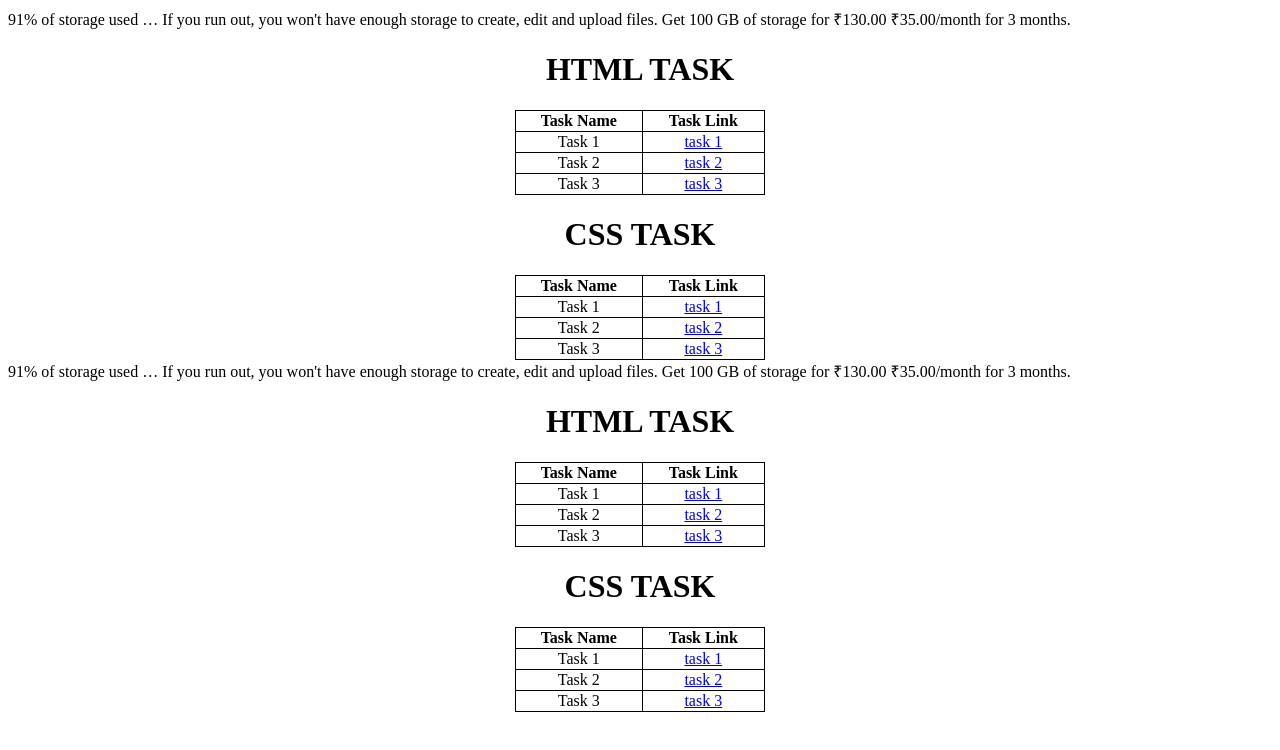
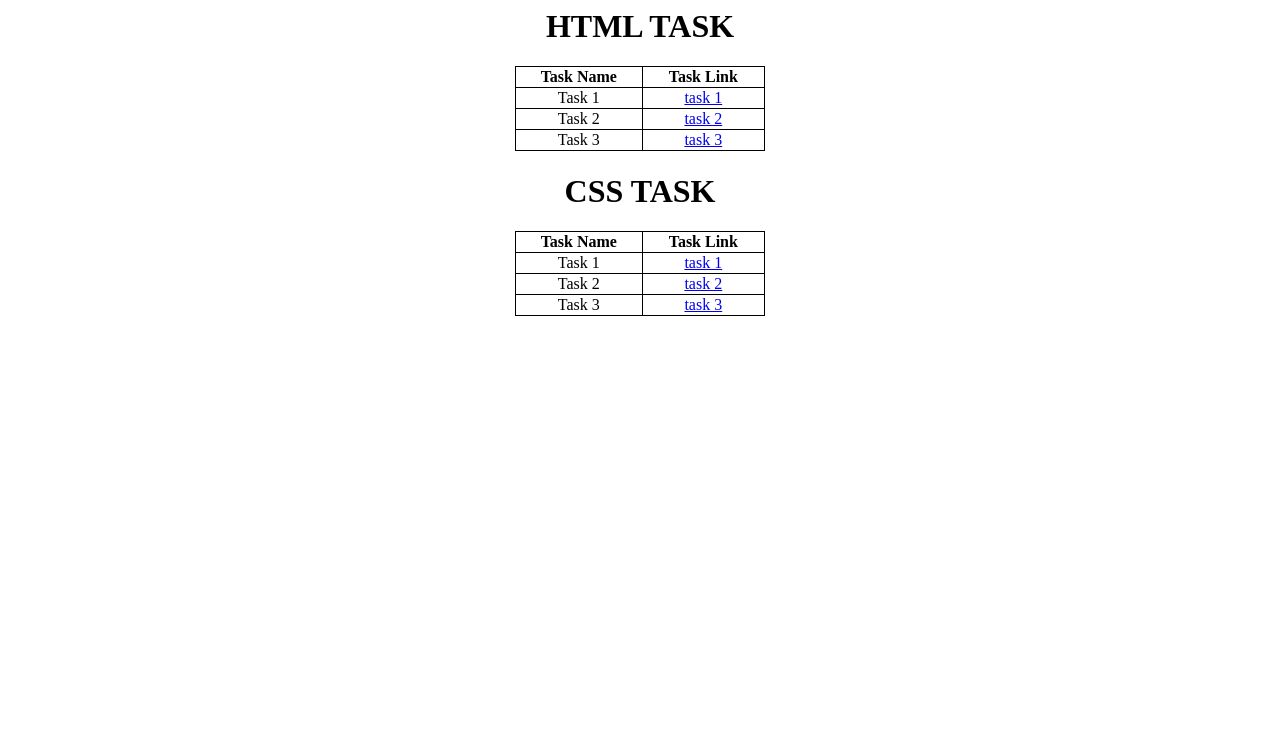
Before and after one commit to MelwinKalayil/MERN-Tasks, a plain HTML site: page index.html in a window 1280 px wide. Drawn offline with Linux system fonts and the light colour scheme.

Commit message:
Update index.html

```diff
--- a/index.html
+++ b/index.html
@@ -1,71 +1,3 @@
-91% of storage used … If you run out, you won't have enough storage to create, edit and upload files. Get 100 GB of storage for ₹130.00 ₹35.00/month for 3 months.
-<!DOCTYPE html>
-<html lang="en">
-  <head>
-    <meta charset="UTF-8" />
-    <meta name="viewport" content="width=device-width, initial-scale=1.0" />
-    <title>Document</title>
-    <style>
-      table,
-      td,
-      tr,
-      th {
-        border: 1px solid black;
-        border-collapse: collapse;
-        width: 250px;
-        text-align: center;
-      }
-      table {
-        margin-right: auto;
-        margin-left: auto;
-      }
-      h1 {
-        text-align: center;
-      }
-    </style>
-  </head>
-  <body>
-    <h1>HTML TASK</h1>
-    <table>
-      <tr>
-        <th>Task Name</th>
-        <th>Task Link</th>
-      </tr>
-      <tr>
-        <td>Task 1</td>
-        <td><a href="Task1.html">task 1</a></td>
-      </tr>
-      <tr>
-        <td>Task 2</td>
-        <td><a href="Task2.html">task 2</a></td>
-      </tr>
-      <tr>
-        <td>Task 3</td>
-        <td><a href="Task3.html">task 3</a></td>
-      </tr>
-    </table>
-    <h1>CSS TASK</h1>
-    <table>
-      <tr>
-        <th>Task Name</th>
-        <th>Task Link</th>
-      </tr>
-      <tr>
-        <td>Task 1</td>
-        <td><a href="Task1.html">task 1</a></td>
-      </tr>
-      <tr>
-        <td>Task 2</td>
-        <td><a href="Task2.html">task 2</a></td>
-      </tr>
-      <tr>
-        <td>Task 3</td>
-        <td><a href="Task3.html">task 3</a></td>
-      </tr>
-    </table>
-  </body>
-</html>91% of storage used … If you run out, you won't have enough storage to create, edit and upload files. Get 100 GB of storage for ₹130.00 ₹35.00/month for 3 months.
-<!DOCTYPE html>
 <html lang="en">
   <head>
     <meta charset="UTF-8" />
```
